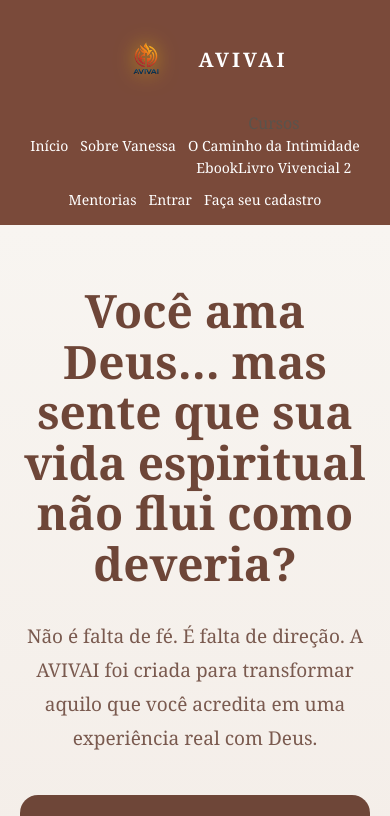
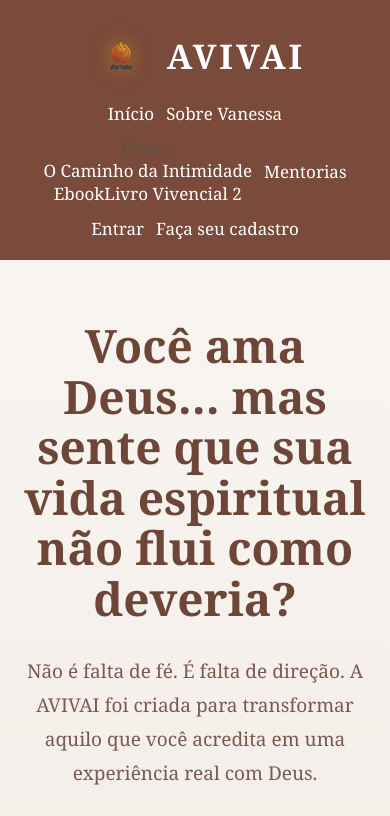
Before and after one commit to Mayra727/avivai-frontend, a React (Vite) app: page / in a window 390 px wide. Shown: the top 816 px of the page. Built offline with nearby package versions, Linux system fonts and the light colour scheme.

Commit message:
style: simplify and refine responsive premium header

```diff
--- a/src/components/Header.css
+++ b/src/components/Header.css
@@ -2,7 +2,7 @@
 .header {
   width: 100%;
   background: #7A4A3A;
-  padding: 16px 0;
+  padding: 20px 0;
 }
 
 /* CONTAINER */
@@ -37,7 +37,7 @@
 .nav a {
   color: white;
   text-decoration: none;
-  font-size: 14px;
+  font-size: 17px;
   transition: 0.2s;
 }
 
@@ -88,8 +88,8 @@
 
 /* IMAGEM DA LOGO */
 .logo-img {
-  width: 86px;
-  height: 86px;
+  width: 72px;
+height: 72px;
   object-fit: contain;
   filter: drop-shadow(0 0 10px rgba(255, 200, 0, 0.7));
 }
@@ -98,6 +98,6 @@
 .logo-text {
   color: white;
   font-weight: bold;
-  font-size: 20px;
+  font-size: 34px;
   letter-spacing: 3px;
 }
```
